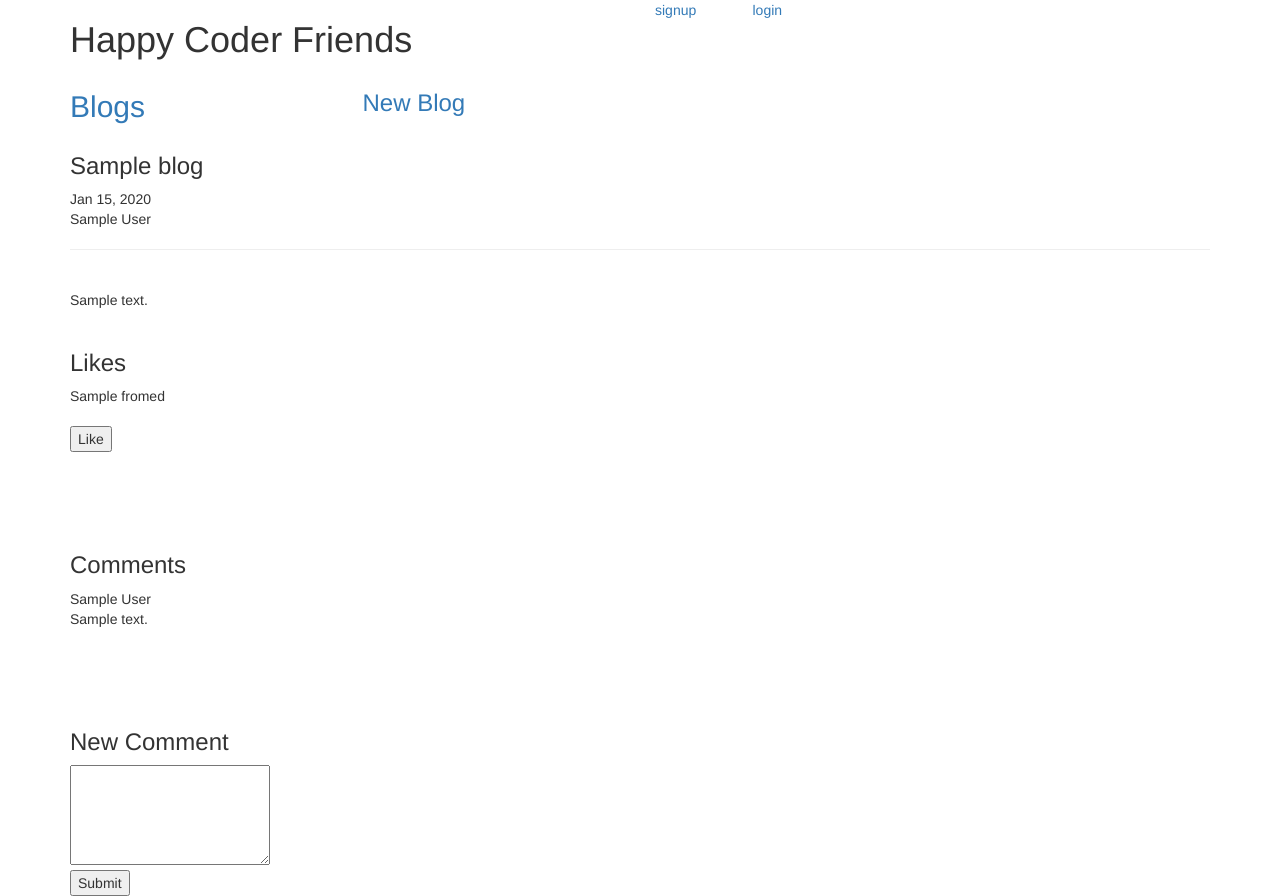
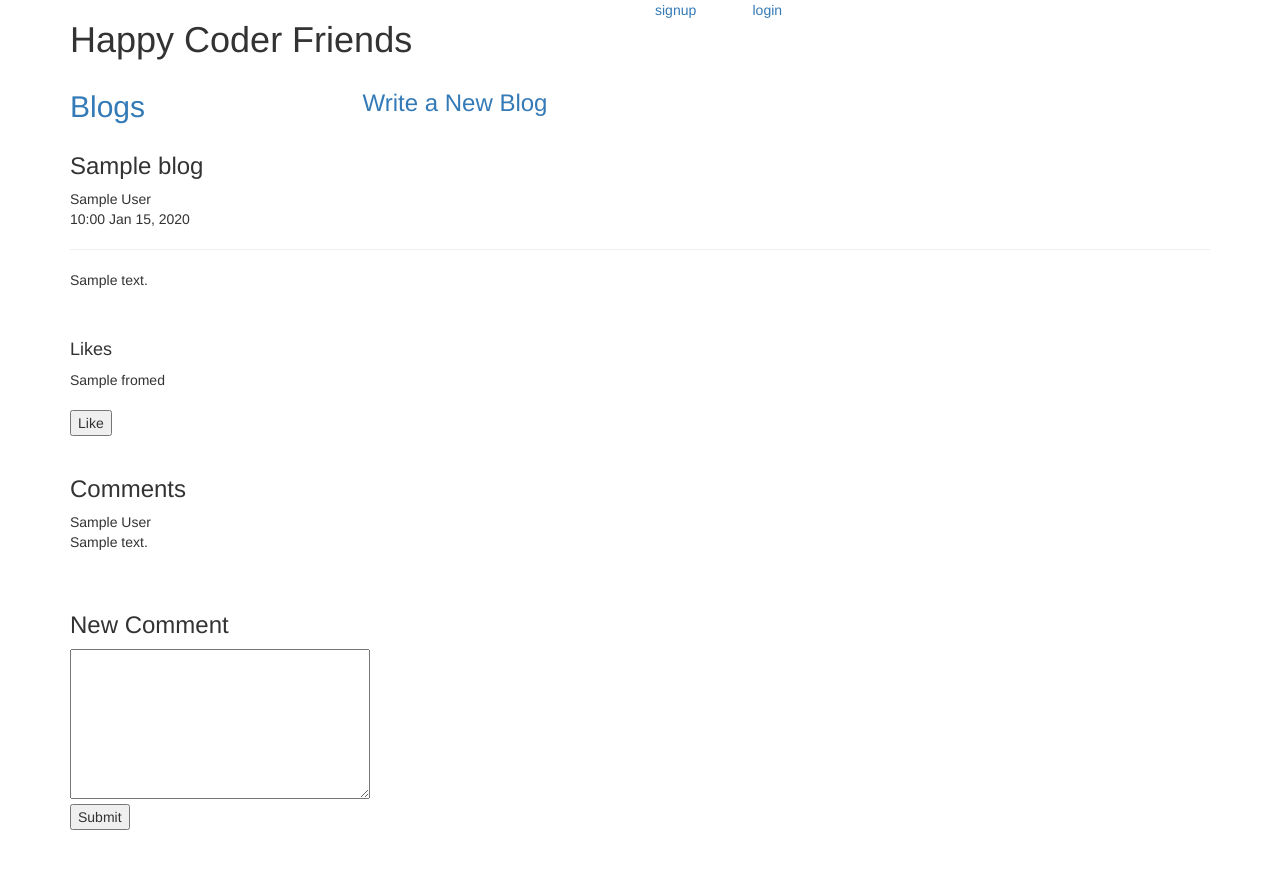
Before and after one commit to runnphoenix/udacity_fullstack_proj3, a Python web app: template templates/blogPost.html in a window 1280 px wide. After the commit the page ends 830 px from the top, so only its background shows below. Run offline with Jinja, Linux system fonts and the light colour scheme; the template is opened without the code that fills it: most values are stand-ins (such as "Sample title", 1, 10 or a date in 2020); some libraries are stand-ins or nearby versions.

Commit message:
small improvements

```diff
--- a/templates/blogBase.html
+++ b/templates/blogBase.html
@@ -7,7 +7,7 @@
 		</a>
 
 		<a href="/blog/newpost" class="main-title col-md-3">
-		<h3>New Blog</h3>
+		<h3>Write a New Blog</h3>
 		</a>
 	</div>
 
--- a/templates/blogPost.html
+++ b/templates/blogPost.html
@@ -3,34 +3,34 @@
 {% block content %}
 
 	<h3>{{blog.title}}</h3>
-	<div>{{blog.created.strftime("%b %d, %Y")}}</div>
 	<div>{{blog.author}}</div>
+	<div>{{blog.created.strftime("%H:%M %b %d, %Y")}}</div>
 	<hr>
-	<br>
 	</textarea style="width:300px; height:500px;">{{blog.content | safe}}</textarea>
 
+	<!-- Edit & Delete -->
 	<br><br>
+	{% if is_author %}
+		<form method="post">
+			<button name="editButton">Edit</button>
+			<button name="deleteButton">Delete</button>
+		</form>
+	{% endif %}
+
+	<br>
 	<!-- Likes -->
-	<h3>Likes</h3>
+	<h4>Likes</h4>
 	{% for like in likes %}
 		<div>{{like.fromed}}</div>
 	{% endfor %}
 	<br>
-	<form method="post">
-		<button name="likeButton">Like</button>
-	</form>
-
-
-	<br><br>
-	{% if is_author %}
-		<a href="/blog/edit/{{blog.key().id()}}">Edit</a>
+	{% if not is_author %}
 		<form method="post">
-			<button name="deleteButton">Delete</button>
+			<button name="likeButton">Like</button>
 		</form>
 	{% endif %}
 
-
-	<br><br>
+	<br>
 	<!-- Comments -->
 	<h3>Comments</h3>
 	{% for comment in comments %}
@@ -43,15 +43,14 @@
 				<button>Delete Comment</button>
 			{% endif %}
 		</form>
-		<br><br>
+		<br>
 	{% endfor %}
 
-
-	<br><br>
+	<br>
 	<!-- New Comment -->
 	<h3>New Comment</h3>
 	<form method="post">
-		<textarea name="commentContent" style="width:200px;height:100px;"></textarea>
+		<textarea name="commentContent" style="width:300px;height:150px;"></textarea>
 		<br>
 		<input type="submit">
 	</form>
--- a/templates/login.html
+++ b/templates/login.html
@@ -2,7 +2,7 @@
 
 {% block userAccount %}
 
-<form method="post" class="col-md-12">
+<form method="post">
 	<h2>Login</h2>
 	<table>
 	<tr>
--- a/templates/welcome.html
+++ b/templates/welcome.html
@@ -2,12 +2,12 @@
 
 {% block userAccount %}
 
-	<h2 class="col-md-12">Welcome, {{username}}.</h2>
+	<h2>Welcome, {{username}}.</h2>
 
-	<div class="col-md-3">
+	<div>
 		<a href="/blog">Blogs Page</a>
 	</div>
-	<div class="col-md-3">
+	<div>
 		<a href="/blog/newpost">New Blog</a>
 	</div>
 
```
Also changed, not shown: main.py (+4 -3 lines), templates/blogs.html (+6 -3 lines), 1 other file.
